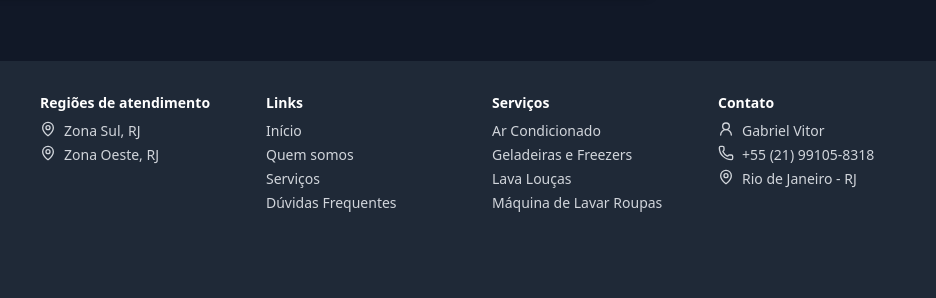
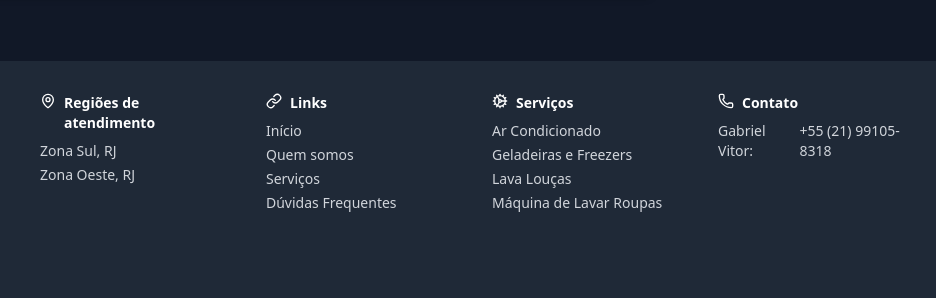
Before and after one commit to webmastercenter/gf-landing, a Gatsby site: page / in a window 1280 px wide. Shown: the part 2237-2535 px from the top of the page, 344-1280 px from the left. Built offline with nearby package versions, Linux system fonts and the light colour scheme; Gatsby itself is replaced by a stand-in of ours.

Commit message:
fix: update footer

```diff
--- a/src/components/footer.jsx
+++ b/src/components/footer.jsx
@@ -1,7 +1,7 @@
 import { formatPhoneNumber } from '@helpers/format';
 import { menuItems, regionItems, serviceItems } from '@shared/data';
 import { useStaticQuery, graphql } from 'gatsby';
-import { Phone, MapPin, UserRound } from 'lucide-react';
+import { Phone, MapPin, Link, Cog } from 'lucide-react';
 import * as React from 'react';
 
 import { Image } from './ui/image';
@@ -39,11 +39,13 @@ export default function Footer() {
 					<div className="grid grid-cols-1 md:grid-cols-4 gap-8 text-sm text-center md:text-left w-full">
 						{/* Regiões de atendimento */}
 						<div>
-							<h3 className="text-white font-semibold mb-2">Regiões de atendimento</h3>
+							<h3 className="flex gap-2 text-white font-semibold mb-2">
+								<MapPin size={16} />
+								Regiões de atendimento
+							</h3>
 							<ul className="space-y-1">
 								{regionItems.map((item) => (
-									<li key={item.key} className="flex gap-2 justify-center md:justify-start">
-										<MapPin size={16} />
+									<li key={item.key} className="justify-center md:justify-start">
 										<span>{item.label}</span>
 									</li>
 								))}
@@ -52,7 +54,10 @@ export default function Footer() {
 
 						{/* Links úteis */}
 						<div>
-							<h3 className="text-white font-semibold mb-2">Links</h3>
+							<h3 className="flex gap-2 text-white font-semibold mb-2">
+								<Link size={16} />
+								Links
+							</h3>
 							<ul className="space-y-1">
 								{menuItems.map((item) => (
 									<li key={item.key}>
@@ -66,7 +71,10 @@ export default function Footer() {
 
 						{/* Serviços */}
 						<div>
-							<h3 className="text-white font-semibold mb-2">Serviços</h3>
+							<h3 className="flex gap-2 text-white font-semibold mb-2">
+								<Cog size={16} />
+								Serviços
+							</h3>
 							<ul className="space-y-1">
 								{serviceItems.map((item, index) => (
 									<li key={index}>
@@ -78,24 +86,15 @@ export default function Footer() {
 
 						{/* Contatos */}
 						<div>
-							<h3 className="text-white font-semibold mb-2">Contato</h3>
+							<h3 className="flex gap-2 text-white font-semibold mb-2">
+								<Phone size={16} />
+								Contato
+							</h3>
 							<ul className="space-y-1">
 								<li>
 									<span className="hover:text-white flex gap-2 justify-center md:justify-start">
-										<UserRound size={16} />
-										<span>{site.siteMetadata.contact.name}</span>
-									</span>
-								</li>
-								<li>
-									<span className="hover:text-white flex gap-2 justify-center md:justify-start">
-										<Phone size={16} />
+										<span>{site.siteMetadata.contact.name}:</span>
 										<span>{formatPhoneNumber(site.siteMetadata.contact.phone)}</span>
-									</span>
-								</li>
-								<li>
-									<span className="hover:text-white flex gap-2 justify-center md:justify-start">
-										<MapPin size={16} />
-										<span>Rio de Janeiro - RJ</span>
 									</span>
 								</li>
 							</ul>
```
